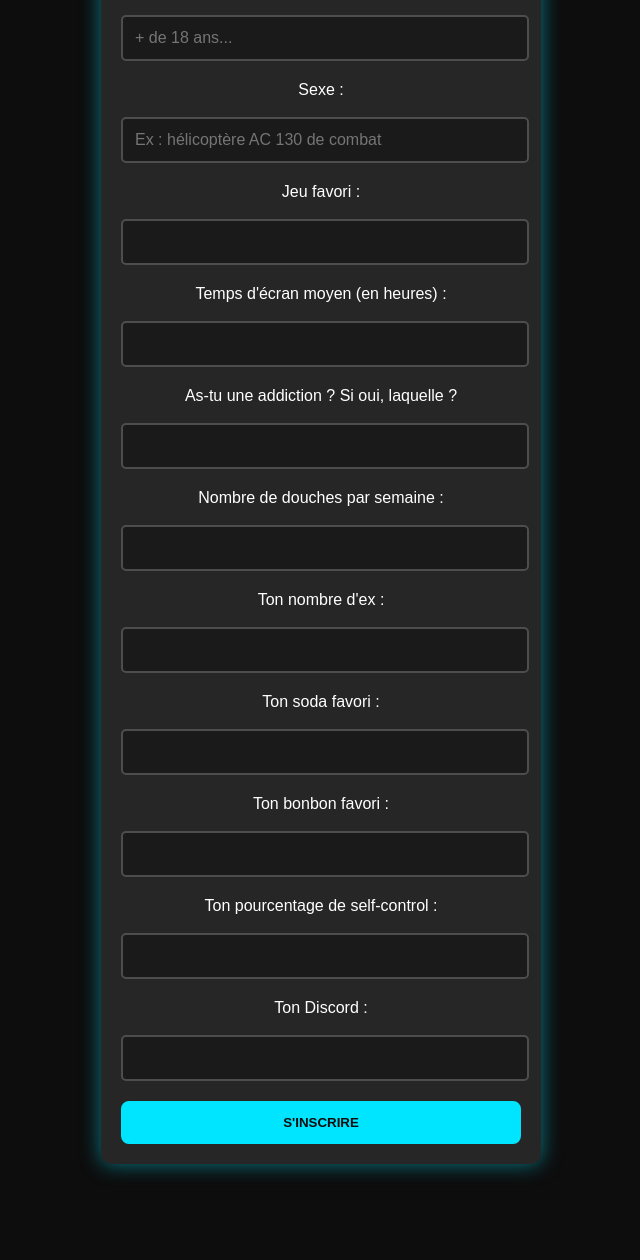
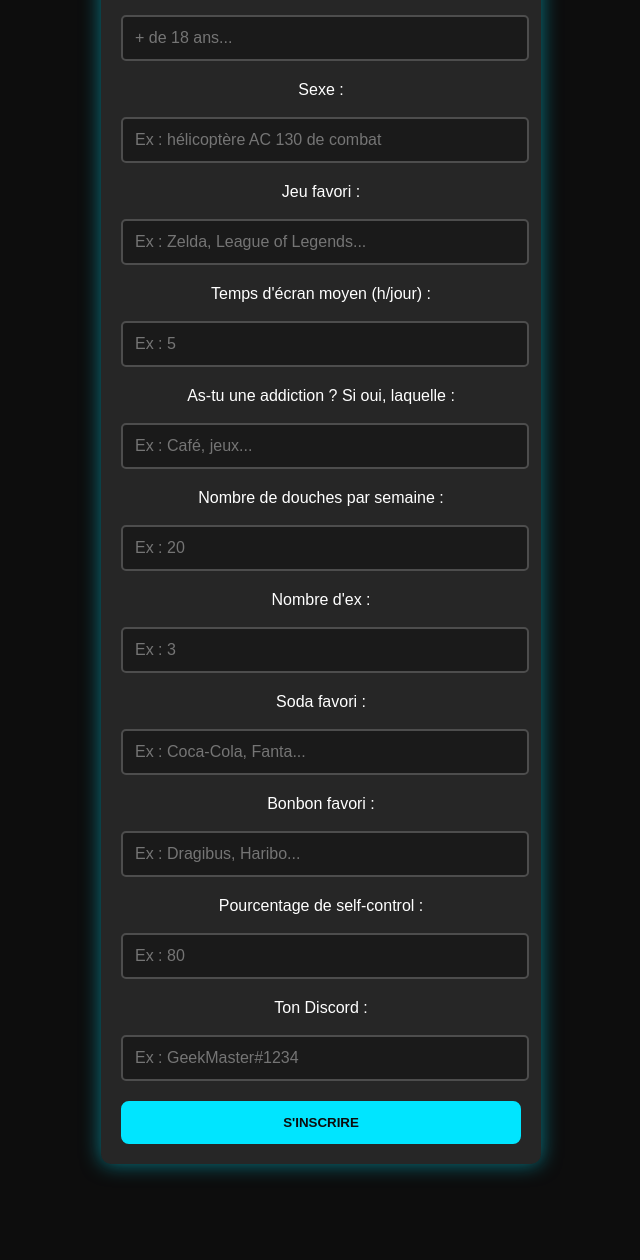
Before and after one commit to Evabela/Projet-NSI-SQL, a Flask app: page / in a window 1280 px wide. Shown: the part 774-2034 px from the top of the page, without its empty margins (319-959 px from the left). Run offline with Flask 3, Linux system fonts and the light colour scheme; data comes from the database, SQL or seed files in the repository.

Commit message:
quelques modifs

```diff
--- a/static/styles.css
+++ b/static/styles.css
@@ -10,6 +10,14 @@ body {
 .iconPGD{
     border-radius: 50%; /* Transforme l'image en cercle */
     object-fit: cover; /* Ajuste l'image pour qu'elle remplisse bien le cadre */
+}
+
+.home_button,
+.home_button:visited,
+.home_button:hover,
+.home_button:focus {
+    color: white; /* Conserve la couleur blanche */
+    text-decoration: none; /* Aucune décoration */
 }
 
 header {
--- a/templates/Contacts.html
+++ b/templates/Contacts.html
@@ -6,13 +6,13 @@
     <meta name="description" content="Page de contact - Planète Geek Dating">
     <title>Contact - Planète Geek Dating</title>
     <link rel="stylesheet" href={{url_for('static', filename='styles.css')}}>
-    <link rel="icon" href={{url_for('static', filename='logo circulaire.webp')}} type="image/x-icon">
+    <link rel="icon" href={{url_for('static', filename='logo rond.png')}} type="image/x-icon">
 </head>
 <body>
     <header>
         <div class="logo">
             <img src={{url_for('static', filename='logo circulaire.webp')}} alt="Logo Planète Geek Dating">
-            <h1>Planète Geek Dating</h1>
+            <h1><a class="home_button" href={{url_for('index')}}>Planète Geek Dating</a></h1>
         </div>
         <nav>
             <ul>
--- a/templates/index.html
+++ b/templates/index.html
@@ -6,13 +6,13 @@
     <meta name="description" content="Planète Geek Dating - Le site de rencontre dédié aux passionnés de technologie, de science-fiction, de jeux vidéo et de culture geek.">
     <title>Planète Geek Dating</title>
     <link rel="stylesheet" href={{url_for('static', filename='styles.css')}}>
-    <link rel="icon" href={{url_for('static', filename='logo circulaire.webp')}} type="image/webp">
+    <link rel="icon" href={{url_for('static', filename='logo rond.png')}} type="image/webp">
 </head>
 <body>
     <header>
         <div class="logo">
             <img src={{url_for('static', filename='logo circulaire.webp')}} alt="Logo Planète Geek Dating">
-            <h1>Planète Geek Dating</h1>
+            <h1><a class="home_button" href={{url_for('index')}}>Planète Geek Dating</a></h1>
         </div>
         <nav>
             <ul>
@@ -57,50 +57,50 @@
                 <br>
                 <input type="text" id="sexe" name="sexe" placeholder="Ex : hélicoptère AC 130 de combat" required>
 
-                <label for="game">Jeu favori :</label>
+                <label for="jeu">Jeu favori :</label>
                 <br>
                 <br>
-                <input type="text" id="game" name="game" required>
+                <input type="text" id="jeu" name="jeu" placeholder="Ex : Zelda, League of Legends...">
 
-                <label for="screen_time">Temps d'écran moyen (en heures) :</label>
+                <label for="temps">Temps d'écran moyen (h/jour) :</label>
                 <br>
                 <br>
-                <input type="number" id="screen_time" name="screen_time" required>
+                <input type="number" id="temps" name="temps" min="0" max="24" placeholder="Ex : 5">
 
-                <label for="addiction">As-tu une addiction ? Si oui, laquelle ?</label>
+                <label for="addiction">As-tu une addiction ? Si oui, laquelle :</label>
                 <br>
                 <br>
-                <input type="text" id="addiction" name="addiction">
+                <input type="text" id="addiction" name="addiction" placeholder="Ex : Café, jeux...">
 
-                <label for="showers">Nombre de douches par semaine :</label>
+                <label for="douches">Nombre de douches par semaine :</label>
                 <br>
                 <br>
-                <input type="number" id="showers" name="showers" required>
+                <input type="number" id="douches" name="douches" min="0" max="60" placeholder="Ex : 20">
 
-                <label for="ex_count">Ton nombre d'ex :</label>
+                <label for="exs">Nombre d'ex :</label>
                 <br>
                 <br>
-                <input type="number" id="ex_count" name="ex_count" required>
+                <input type="number" id="exs" name="exs" min="0" placeholder="Ex : 3">
 
-                <label for="soda">Ton soda favori :</label>
+                <label for="soda">Soda favori :</label>
                 <br>
                 <br>
-                <input type="text" id="soda" name="soda" required>
+                <input type="text" id="soda" name="soda" placeholder="Ex : Coca-Cola, Fanta...">
 
-                <label for="candy">Ton bonbon favori :</label>
+                <label for="bonbon">Bonbon favori :</label>
                 <br>
                 <br>
-                <input type="text" id="candy" name="candy" required>
+                <input type="text" id="bonbon" name="bonbon" placeholder="Ex : Dragibus, Haribo...">
 
-                <label for="self_control">Ton pourcentage de self-control :</label>
+                <label for="selfcontrol">Pourcentage de self-control :</label>
                 <br>
                 <br>
-                <input type="number" id="self_control" name="self_control" min="0" max="100" required>
+                <input type="number" id="selfcontrol" name="selfcontrol" min="0" max="100" placeholder="Ex : 80">
 
                 <label for="discord">Ton Discord :</label>
                 <br>
                 <br>
-                <input type="text" id="discord" name="discord">
+                <input type="text" id="discord" name="discord" placeholder="Ex : GeekMaster#1234">
 
                 <button type="submit">S'inscrire</button>
             </form>
```
Also changed, not shown: templates/recherche.html (+27 -5 lines), static/logo rond.png (added).
